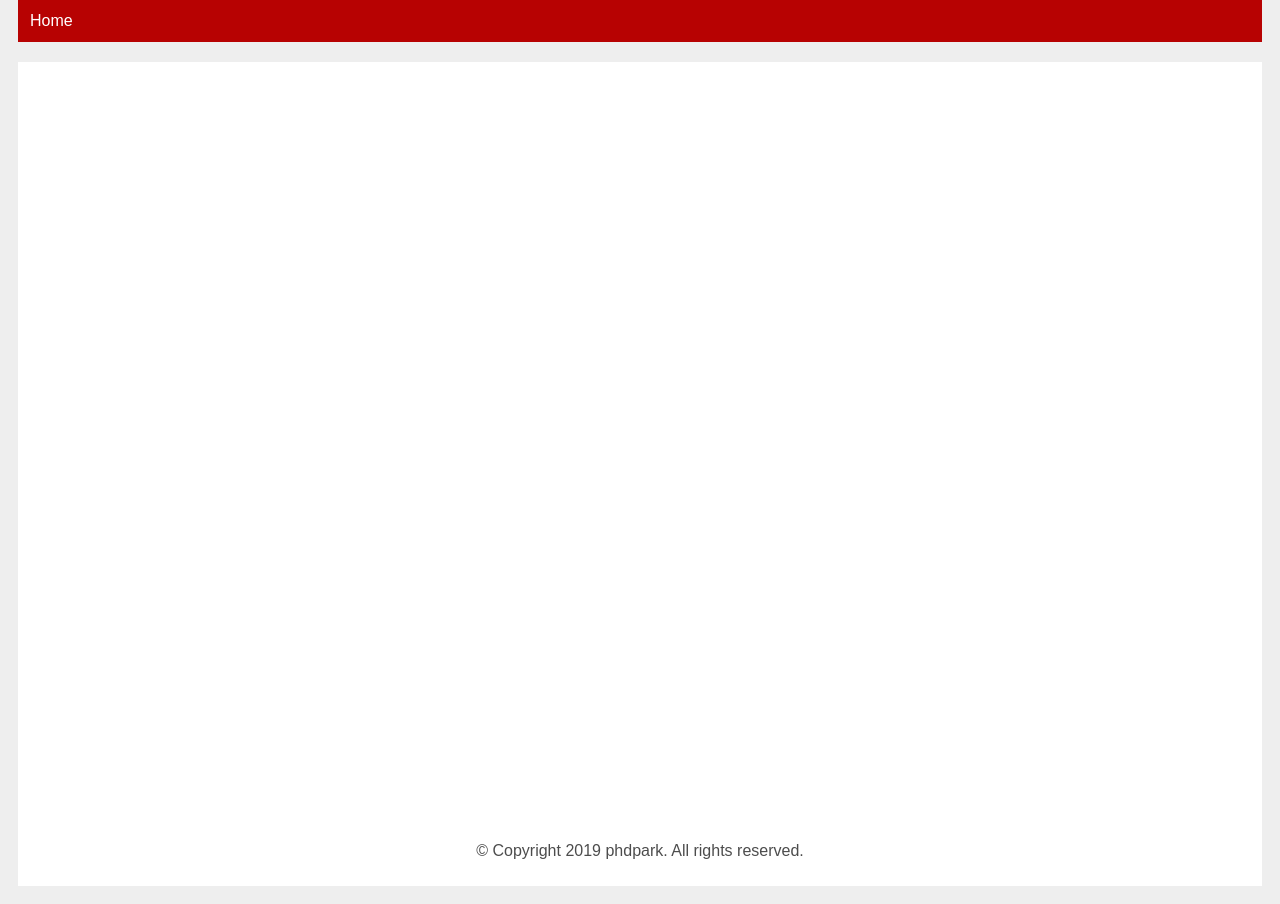
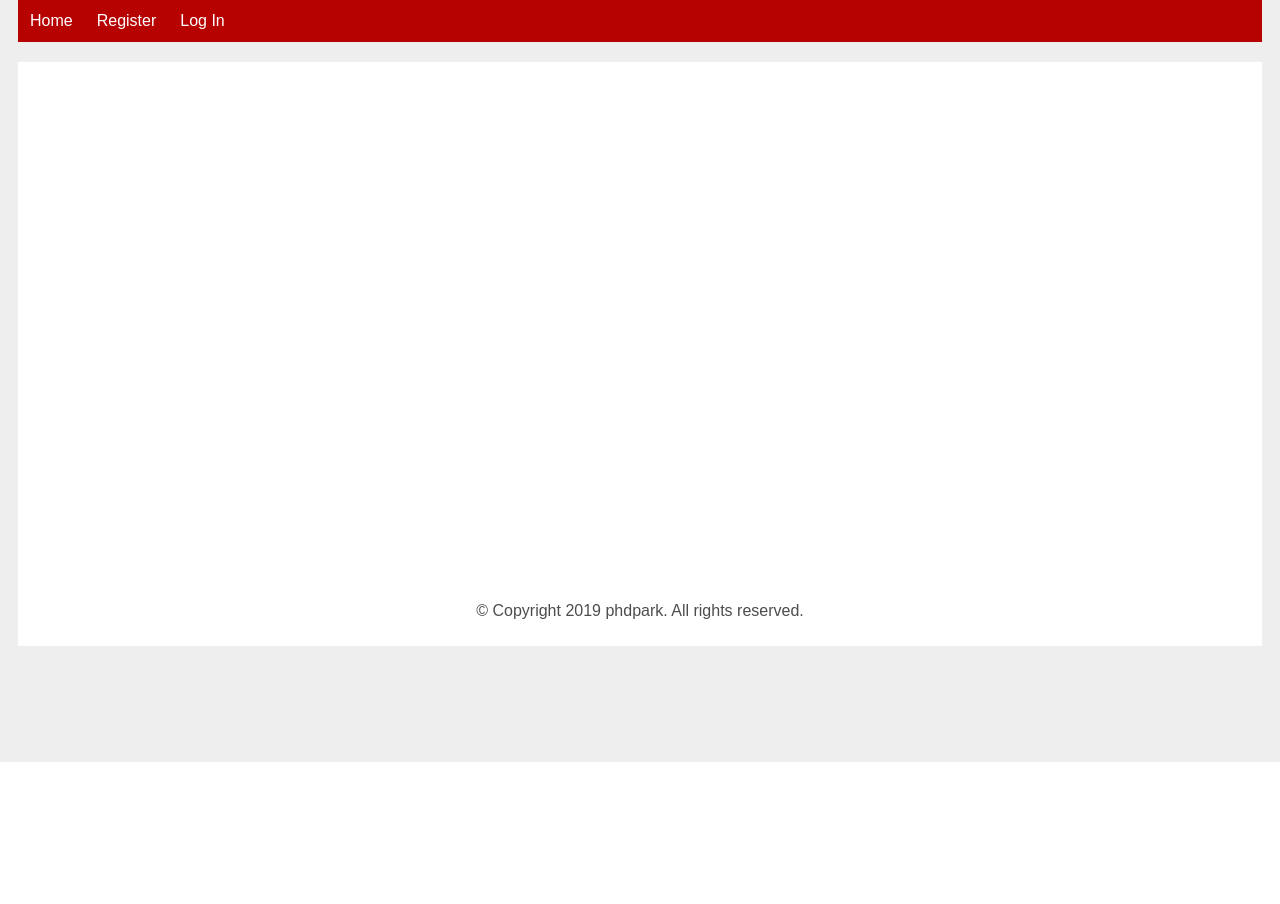
Before and after one commit to chanho9/gourminati, a Flask app: template app/templates/base.html in a window 1280 px wide. Shown: the part 38-942 px from the top of the page. After the commit the page ends 800 px from the top, so only its background shows below. Run offline with Flask 2, Linux system fonts and the light colour scheme; the template is opened without the code that fills it, so the values that code supplies are empty.

Commit message:
add login menu

```diff
--- a/app/main/routes.py
+++ b/app/main/routes.py
@@ -1,6 +1,6 @@
 # -*- coding: utf-8 -*-
 
-from flask import render_template
+from flask import render_template, g
 
 from app.main import bp
 from app.db import get_db
--- a/app/static/style/base.css
+++ b/app/static/style/base.css
@@ -16,7 +16,7 @@ body
 }
 .header h1
 {
-    font-size: 40px;
+    font-size: 30px;
 }
 .nav
 {
@@ -35,7 +35,7 @@ body
 {
     float: left;
     width: 100%;
-    height: 100vh;
+    height: 70vh;
     padding: 20px;
 }
 .footer
--- a/app/templates/base.html
+++ b/app/templates/base.html
@@ -21,7 +21,14 @@
 
     <!-- navigator 영역 -->
     <div class="nav">
-        <a href="#">Home</a>
+        <a href="{{ url_for('main.index') }}">Home</a>
+        {% if g.user %}
+            <span>{{ g.user['username'] }}</span>
+            <a href="#">Log Out</a>
+        {% else %}
+            <a href="#">Register</a>
+            <a href="#">Log In</a>
+        {% endif %}
     </div>
 
     <!-- main content 영역 -->
```
